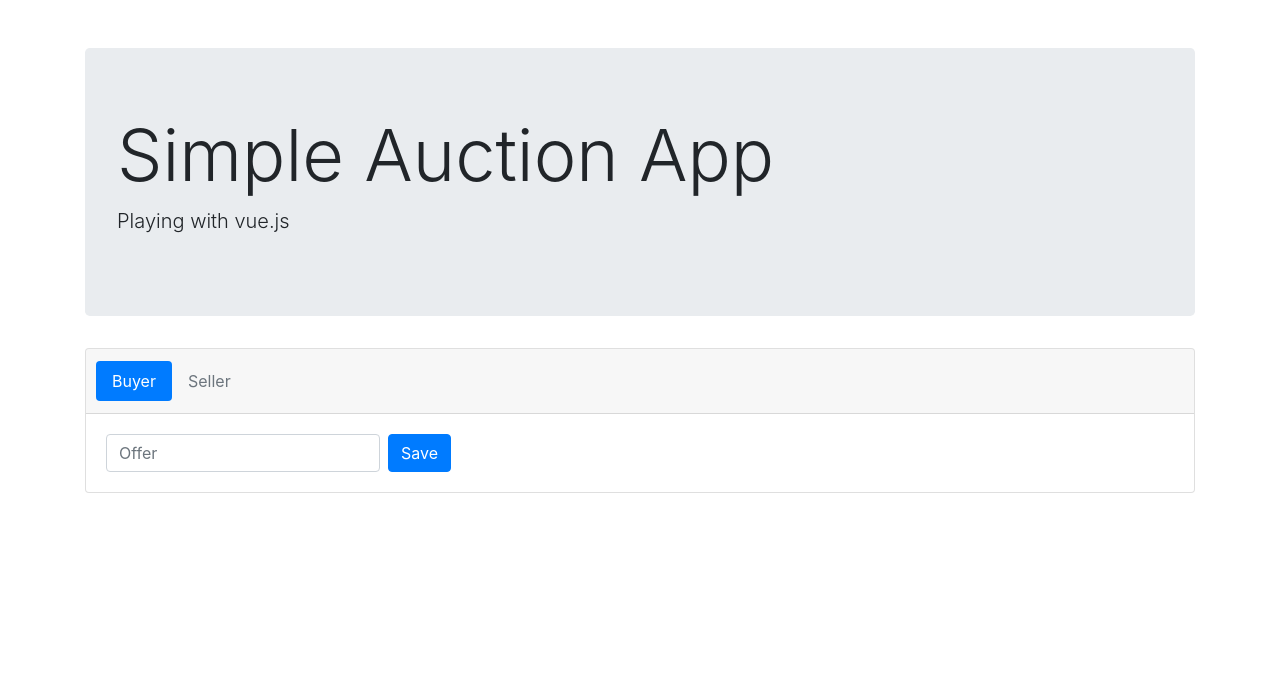
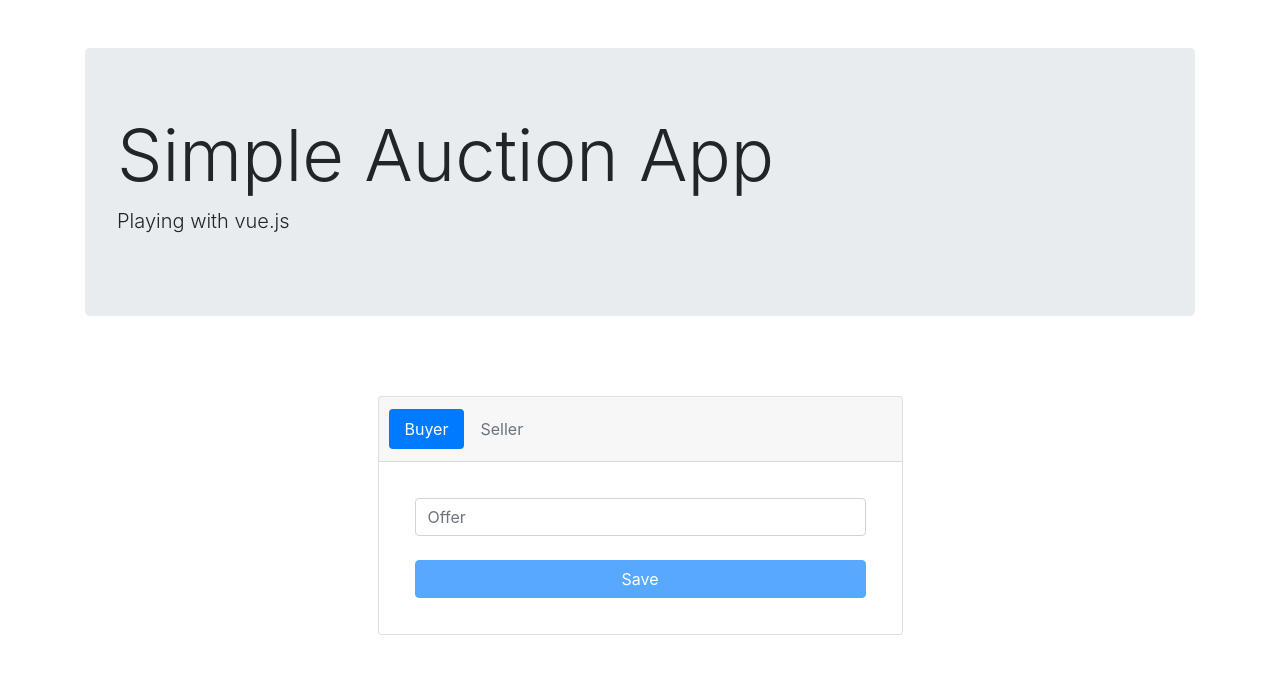
Before and after one commit to ajmasia/simple-auctions-app, a Vue app: page / in a window 1280 px wide. Shown: the top 674 px of the page. Built offline with nearby package versions, Linux system fonts and the light colour scheme.

Commit message:
Update components to support the form validation

```diff
--- a/src/components/Auction.vue
+++ b/src/components/Auction.vue
@@ -1,11 +1,13 @@
 <template>
   <div>
+    <div class="d-flex justify-content-center pt-5">
+      <div class="col-md-8 col-lg-6 col-12">
         <b-card no-body>
           <b-tabs pills card>
             <b-tab
               title="Buyer"
-          :disabled="parseDisabledValue('buyer')"
-          :active="parseActiveValue('buyer')"
+              :disabled="auction['buyer'].disabled"
+              :active="auction['buyer'].active"
             >
               <b-card-text>
                 <InLineForm labelText="Offer" model="buyer" :tabs="tabs" />
@@ -13,15 +15,21 @@
             </b-tab>
             <b-tab
               title="Seller"
-          :disabled="parseDisabledValue('seller')"
-          :active="parseActiveValue('seller')"
+              :disabled="auction['seller'].disabled"
+              :active="auction['seller'].active"
             >
               <b-card-text>
-            <InLineForm labelText="Minimun Offer" model="seller" :tabs="tabs" />
+                <InLineForm
+                  labelText="Minimun Offer"
+                  model="seller"
+                  :tabs="tabs"
+                />
               </b-card-text>
             </b-tab>
           </b-tabs>
         </b-card>
+      </div>
+    </div>
   </div>
 </template>
 
@@ -41,12 +49,6 @@ export default {
   },
   computed: {
     ...mapState(['auction']),
-    parseActiveValue() {
-      return model => this.auction[model].active
-    },
-    parseDisabledValue() {
-      return model => this.auction[model].disabled
-    },
   },
   methods: {},
 }
--- a/src/components/shared/InLineForm.vue
+++ b/src/components/shared/InLineForm.vue
@@ -1,14 +1,24 @@
 <template>
   <div>
-    <b-form inline>
-      <b-input
-        :id="model"
-        class="mb-2 mr-sm-2 mb-sm-0"
-        :placeholder="labelText"
-        v-model="auction[model].value"
-      ></b-input>
-
-      <b-button variant="primary" v-on:click="onSave(model, tabs)">
+    <b-form class="p-3" @submit.stop.prevent>
+      <div>
+        <b-input
+          class="mb-2"
+          v-model="$v.value.$model"
+          :id="model"
+          :placeholder="labelText"
+          :state="$v.value.$dirty ? !$v.value.$error : null"
+        ></b-input>
+        <b-form-invalid-feedback id="input-2-live-feedback">
+          {{ getValidateMessage }}
+        </b-form-invalid-feedback>
+      </div>
+      <b-button
+        class="btn-block mt-4"
+        :disabled="$v.value.$invalid"
+        variant="primary"
+        v-on:click="onSave(model, tabs)"
+      >
         Save
       </b-button>
     </b-form>
@@ -17,27 +27,64 @@
 
 <script>
 import { mapState, mapMutations } from 'vuex'
+import { required, decimal, minValue } from 'vuelidate/lib/validators'
+
 export default {
   name: 'InLineForm',
+  data() {
+    return {
+      value: null,
+    }
+  },
   props: {
     labelText: String,
     model: String,
     tabs: Array,
   },
+  validations: {
+    value: {
+      required,
+      decimal,
+      minValue: minValue(0),
+    },
+  },
   computed: {
     ...mapState(['auction']),
+    // eslint-disable-next-line vue/return-in-computed-property
+    getValidateMessage() {
+      if (this.$v.value.$error) {
+        for (let key in this.$options.messages) {
+          if (this.$v.value[key] === false) {
+            return this.$options.messages[key]
+          }
+        }
+      } else {
+        return null
+      }
+    },
   },
   methods: {
-    ...mapMutations(['changeTabState']),
+    ...mapMutations(['changeActiveTab', 'setFormValue', 'setSuccess']),
+
     onSave(model, tabs) {
-      this.changeTabState(tabs)
+      this.$v.value.$touch()
+      if (this.$v.value.$invalid) {
+        return
+      }
+      this.setFormValue({ value: this.value, model: this.model })
+      this.changeActiveTab(tabs)
       if (model === 'seller') {
         parseInt(this.auction.buyer.value, 10) >=
         parseInt(this.auction.seller.value, 10)
-          ? console.log('Sold item ')
-          : console.log('Very low price')
+          ? this.setSuccess(true)
+          : this.setSuccess(false)
       }
     },
   },
+  messages: {
+    required: 'This field is required',
+    decimal: 'May only contain numbers',
+    minValue: 'May only contain positive numbers',
+  },
 }
 </script>
--- a/src/store/index.js
+++ b/src/store/index.js
@@ -16,10 +16,11 @@ export default new Vuex.Store({
         active: false,
         disabled: true,
       },
+      success: false,
     },
   },
   mutations: {
-    changeTabState(state, tabs) {
+    changeActiveTab(state, tabs) {
       tabs.forEach(tab => {
         state.auction[tab].active
           ? (state.auction[tab].active = false)
@@ -29,6 +30,12 @@ export default new Vuex.Store({
           : (state.auction[tab].disabled = true)
       })
     },
+    setFormValue(state, payload) {
+      state.auction[payload.model].value = payload.value
+    },
+    setSuccess(state, payload) {
+      state.auction.success = payload
+    },
   },
   actions: {},
   modules: {},
```
Lines whose indentation alone changed are shown as unchanged.
